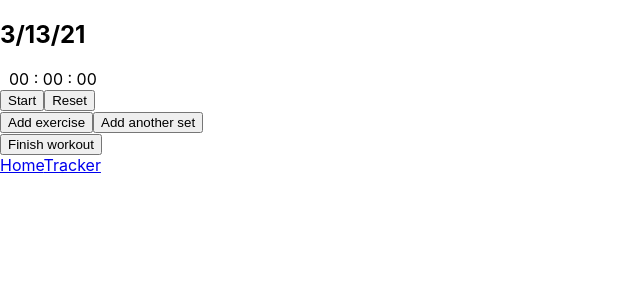
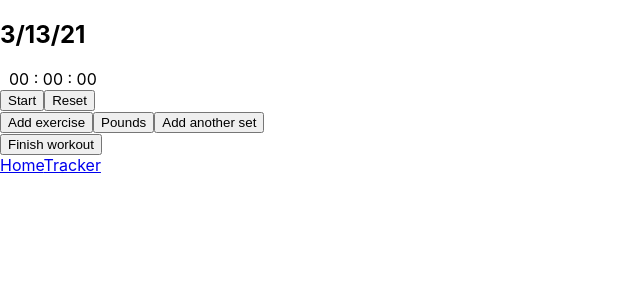
Before and after one commit to developerVincentAmbrosio/fitness-app, a React (Create React App) app: page /tracker in a window 1280 px wide. Shown: the top 300 px of the page, without its empty margins (0-640 px from the left). Built offline with nearby package versions, Linux system fonts and the light colour scheme.

Commit message:
worked on button for lbs/kilos

```diff
--- a/src/components/Exercise.js
+++ b/src/components/Exercise.js
@@ -1,7 +1,25 @@
 import React, {useState} from 'react';
 
-const Exercise = () => {
-    const [value, setValue] = useState('');
+const Exercise = (props) => {
+    // const [value, setValue] = useState('');
+    // const [pounds, setPounds] = useState('');
+    // const [kilograms, setKilgrams] = useState('');
+    // const [weight, setWeight] = useState ('');
+
+    // const handleScale = () => {
+
+    // }
+
+    // const weightConversion = (weight) => {
+    //     if (scale == 'lbs') {
+    //         weight / 2.205
+    //     } else {
+    //         weight * 2.205
+    //     }
+    //     Math.floor
+    // };
+
+
 
     return(
         <form>
@@ -9,10 +27,10 @@ const Exercise = () => {
             <input type="text" name="Exercise" value="" /><br/>
 
             <label for="Previous">Previous:</label>
-            <input type="text" name="Previous" value="Previous" /><br/>
+            <input type="text" name="Previous" value="Previous" /> {props.Imperial ? 'lbs' : 'Kilos'}<br/>
 
             <label for="Weight">Weight:</label>
-            <input type="text" name="Weight" value="" /><br/>
+            <input type="text" name="Weight" value="" /> {props.Imperial ? 'lbs' : 'Kilos'}<br/>
 
             <label for="Set">Set:</label>
             <input type="text" name="Set" value="" /><br/>
--- a/src/components/Tracker.js
+++ b/src/components/Tracker.js
@@ -8,10 +8,30 @@ import Nav from './Nav';
 
 const Tracker = () => {
     const [startWorkout, setStartWorkout] = useState(false);
+    const [Imperial, setImperial] = useState(true);
 
     const handleAddExercise = () => {
         setStartWorkout(true)
     };
+
+    const lbsToKilos = () => {
+        if (Imperial === true) {
+            setImperial(false)
+        } else {
+            setImperial(true)
+        }
+    };
+
+    // var weightUsed = '';
+
+    // const handleWeightConversion = (value) => {
+    //     if (Imperial === true) {
+    //         weightUsed = value / 2.205
+    //     } else {
+    //         weightUsed = value * 2.205
+    //     }
+    //     return Math.floor(weightUsed)
+    // };
 
         return (
             <body>
@@ -19,7 +39,14 @@ const Tracker = () => {
 
                 <button
                     onClick={handleAddExercise}
-                >Add exercise</button>
+                 >Add exercise
+                </button>
+
+                <button
+                    onClick={lbsToKilos}>
+                    {Imperial ? 'Pounds' : 'Kilos' }
+                </button>
+
 
                 {startWorkout ? <Exercise /> : ''}
                 <button>Add another set</button>
```
